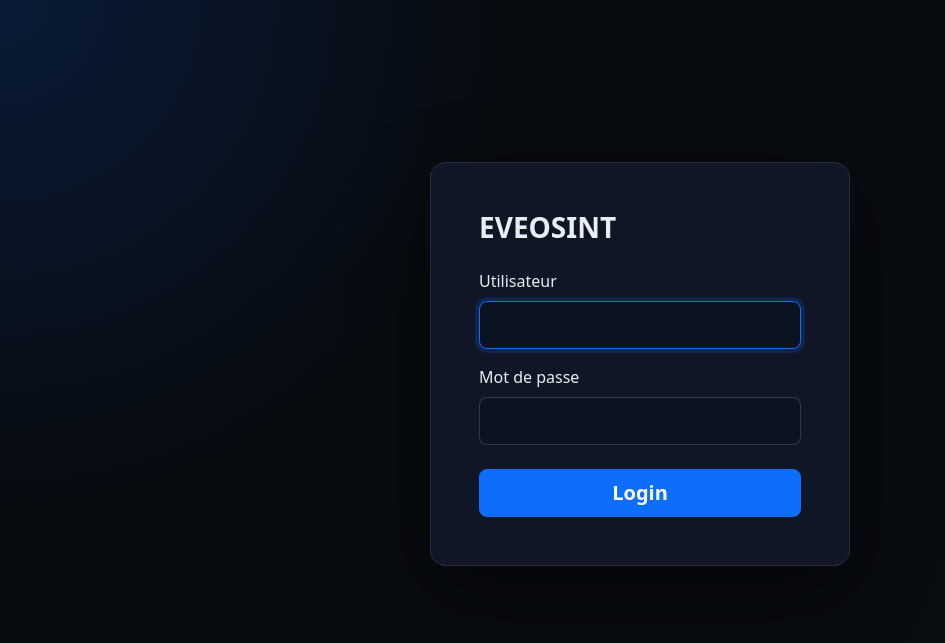
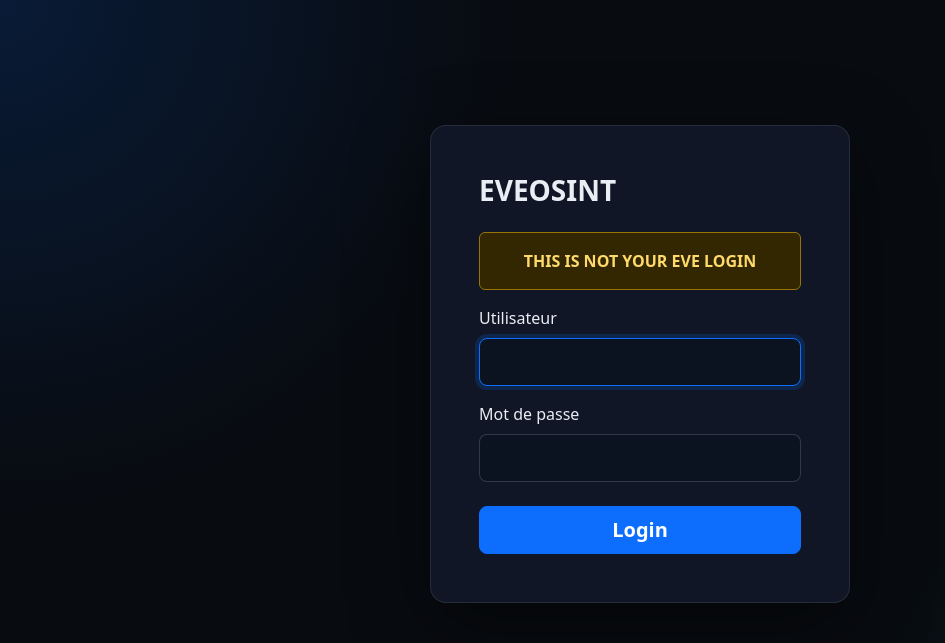
Before and after one commit to DictateurImperator/EVEOSINT, a FastAPI app: page /login in a window 1280 px wide. Shown: the top 643 px of the page, without its empty margins (0-945 px from the left). Run offline with FastAPI, Linux system fonts and the light colour scheme; parts of the project's set-up code (start-up, migrations or seed data) failed here and were passed over; some libraries are stand-ins or nearby versions.

Commit message:
Warn users not to use EVE credentials on login page

```diff
--- a/web/templates/login.html
+++ b/web/templates/login.html
@@ -5,6 +5,10 @@
   <section class="login-card rounded-4 p-4 p-sm-5">
     <div class="mb-4">
       <h1 class="h3 mb-0 fw-bold">EVEOSINT</h1>
+    </div>
+
+    <div class="alert alert-warning fw-bold text-center" role="alert">
+      THIS IS NOT YOUR EVE LOGIN
     </div>
 
     {% if error %}
```
